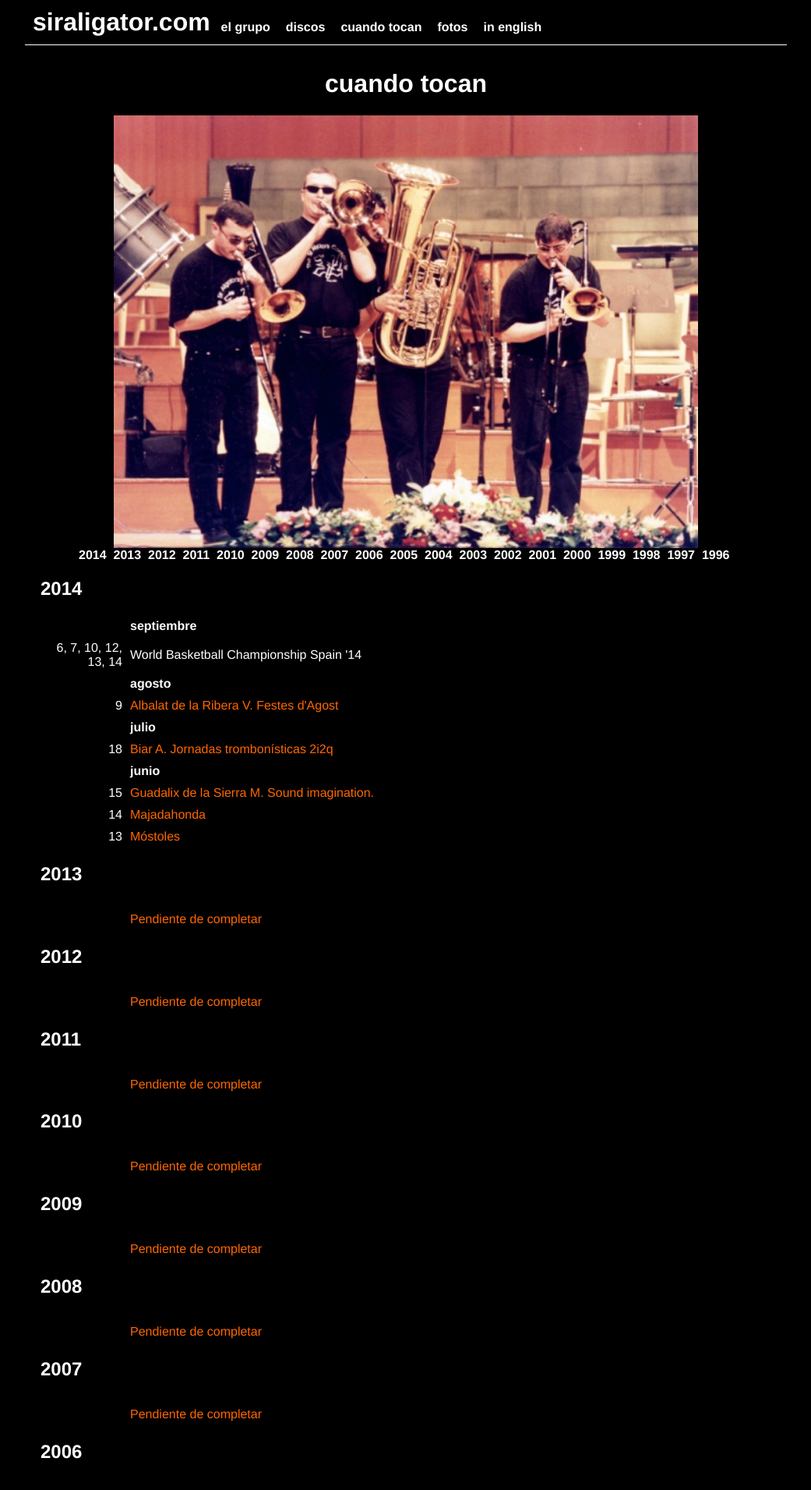
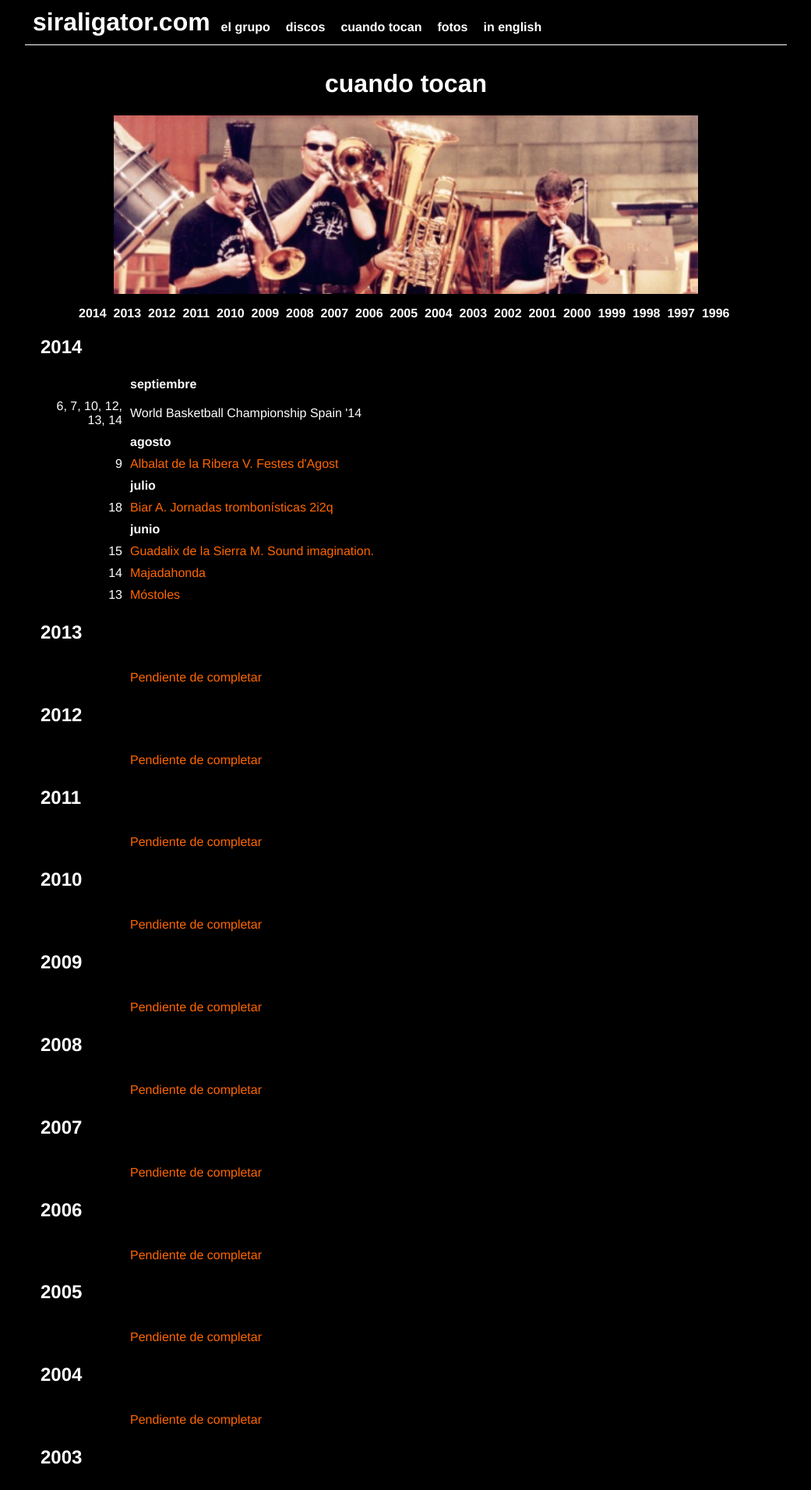
Before and after one commit to siraligator/siraligator.github.io, a Jekyll site: the page built from cuandotocan.html, in a window 1280 px wide. Shown: the top 1911 px of the page at 78% size, without its empty margins (119-1160 px from the left). Built offline with Jekyll 4.4.1, drawn with Linux system fonts in a browser that asks for light colours; Markdown is read by kramdown in place of the engine named in the settings; comment, search, counter and statistics services are not loaded.

Commit message:
Better cuando tocan page.

```diff
--- a/cuandotocan.html
+++ b/cuandotocan.html
@@ -5,11 +5,11 @@ title: cuando tocan
 
 <img class="hero" src="{{ site.url }}/img/cuandotocanhero.png" alt="Cuando tocan">
 
-<span>
+<p style="text-align: center">
     {% for year in site.data.conciertos %}
         <a href="#year-{{ year.year }}">{{ year.year }}</a>&nbsp;
     {% endfor %}
-</span>
+</p>
 
 {% for year in site.data.conciertos %}
 <h2 class="align-left" id="year-{{ year.year }}">{{ year.year }}</h2>
```
Also changed, not shown: img/cuandotocanhero.png.
